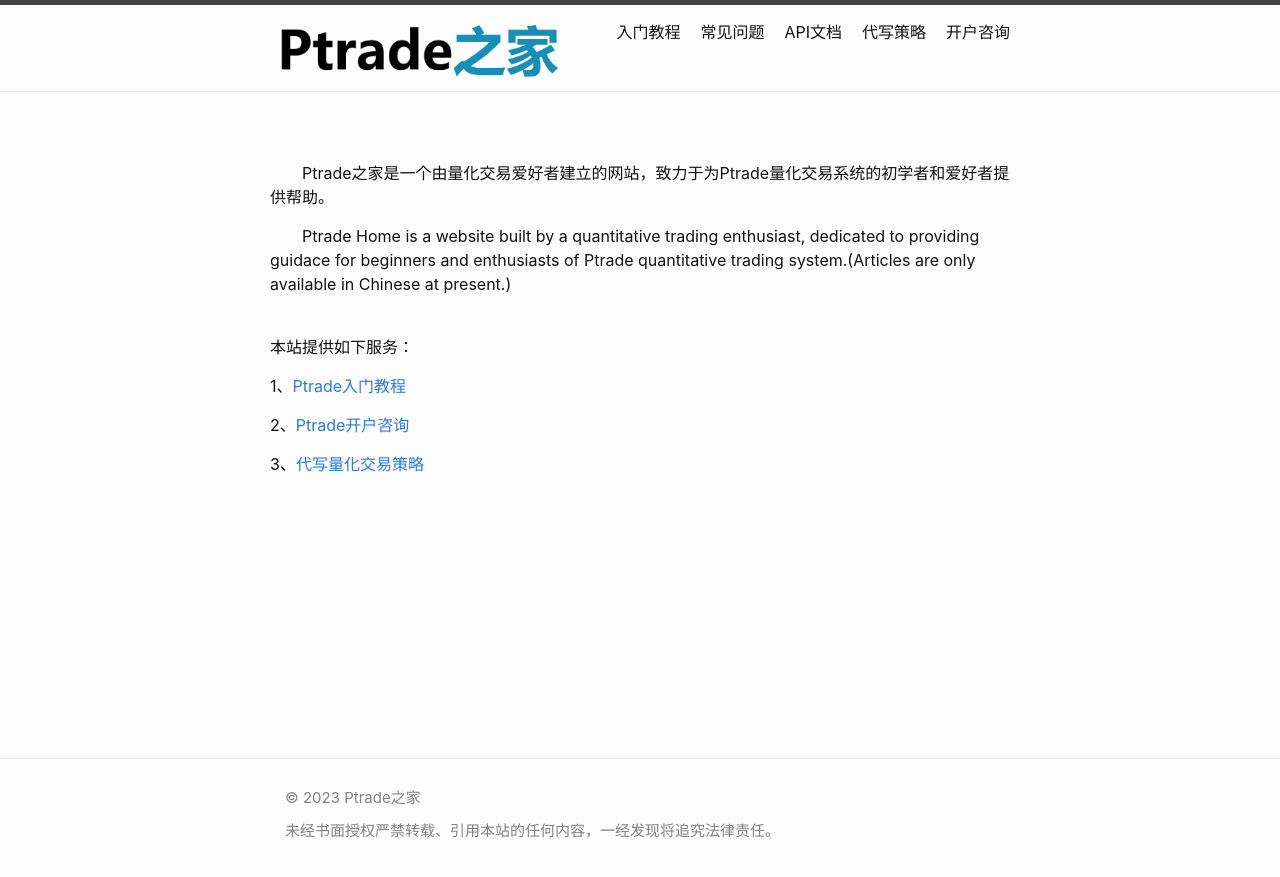
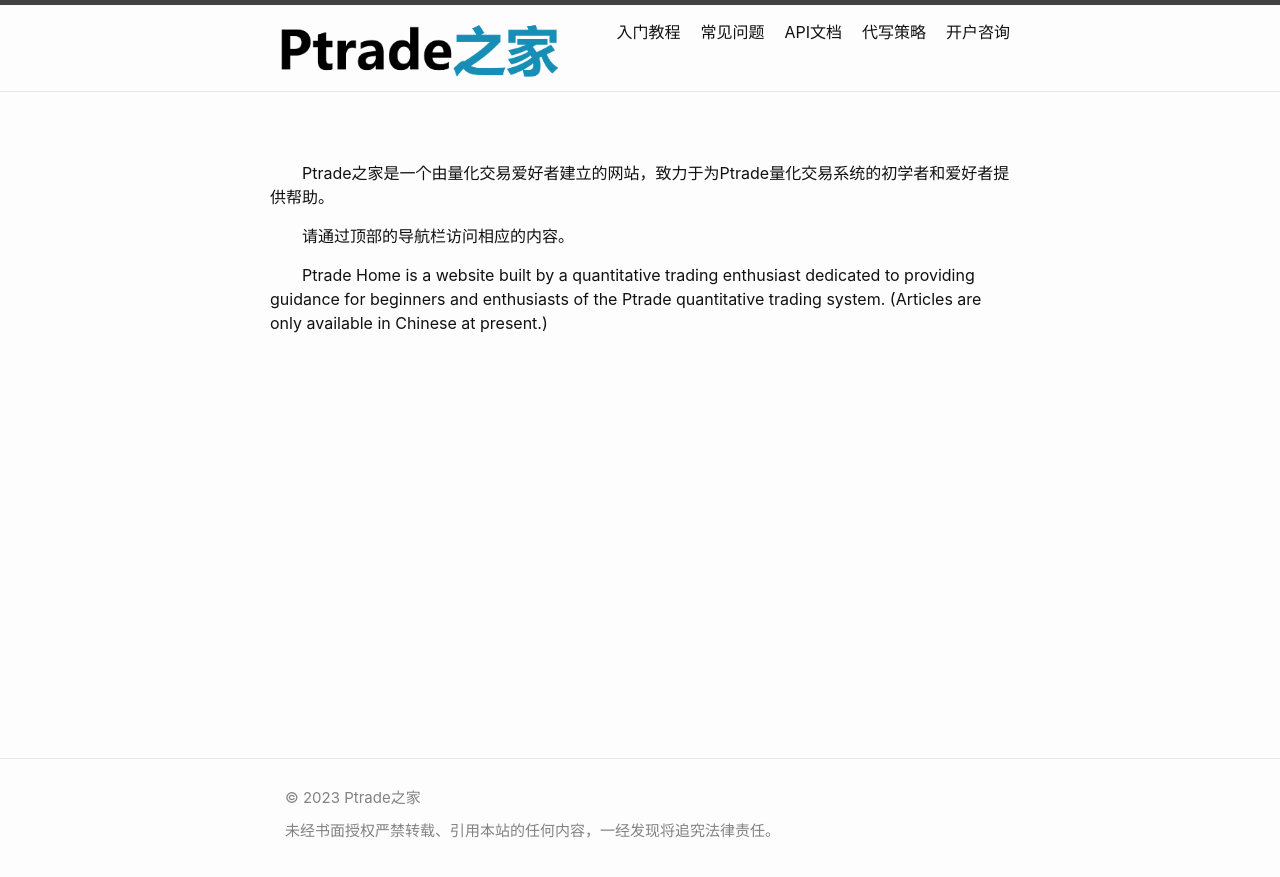
Before and after one commit to simvson/site, a Jekyll site: the page built from _pages/index.md, in a window 1280 px wide. Shown: the top 877 px of the page. Built offline with Jekyll 4.4.1, drawn with Linux system fonts in a browser that asks for light colours.

Commit message:
Update index.md

```diff
--- a/_pages/index.md
+++ b/_pages/index.md
@@ -12,15 +12,7 @@
 
 <br>
 <p>  Ptrade之家是一个由量化交易爱好者建立的网站，致力于为Ptrade量化交易系统的初学者和爱好者提供帮助。</p>
-<p>  Ptrade Home is a website built by a quantitative trading enthusiast, dedicated to providing guidace for beginners and enthusiasts of Ptrade quantitative trading system.(Articles are only available in Chinese at present.)</p>
+<p>  请通过顶部的导航栏访问相应的内容。</p>
+
+<p>  Ptrade Home is a website built by a quantitative trading enthusiast dedicated to providing guidance for beginners and enthusiasts of the Ptrade quantitative trading system. (Articles are only available in Chinese at present.)</p>
 <br>
-本站提供如下服务：
-
-
-1、[Ptrade入门教程]({{ site.url }}/tutorial)
-
-
-2、[Ptrade开户咨询]({{ site.url }}/broker)
-
-
-3、[代写量化交易策略]({{ site.url }}/outsource)
```
